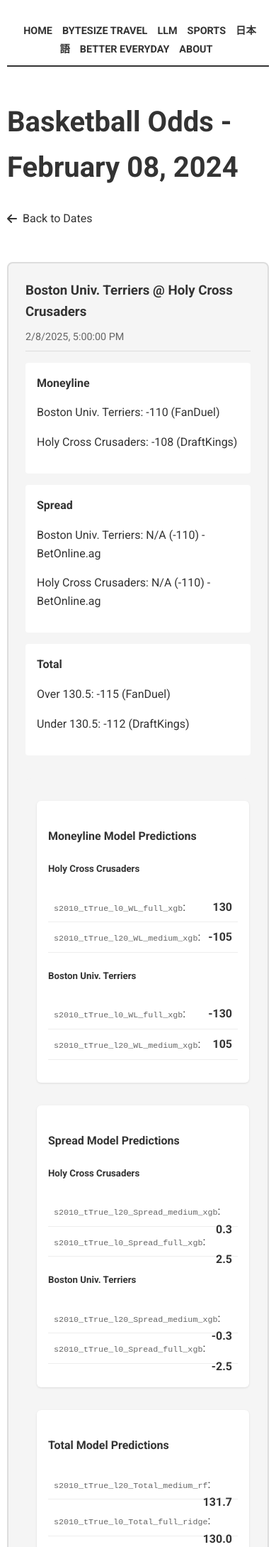
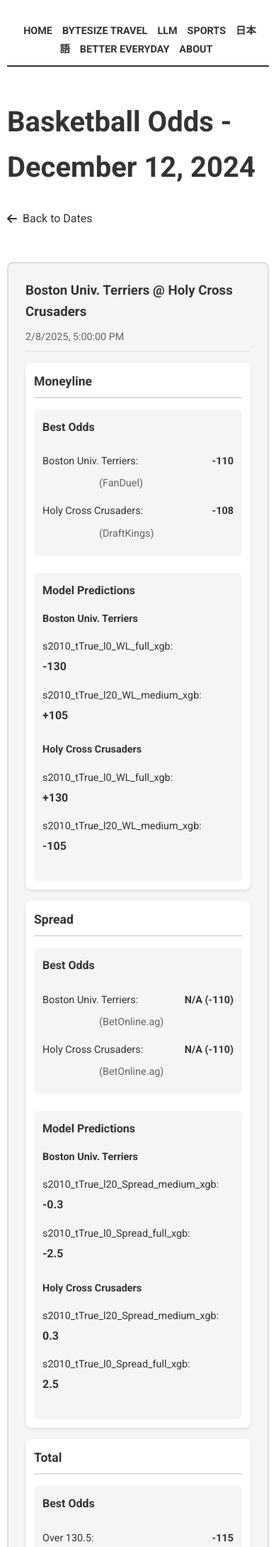
Before and after one commit to JohnathanOneal/JohnathanOneal.github.io, a Jekyll site: the page built from docs/categories/sports/basketball/2025/2/8/index.html, in a window 390 px wide. Shown: the part 332-2511 px from the top of the page at 71% size. Built offline with Jekyll 4.4.1, drawn with Linux system fonts in a browser that asks for light colours; some of the changed text lies outside the part shown.

Commit message:
new odds style and format

```diff
--- a/docs/assets/css/styles.css
+++ b/docs/assets/css/styles.css
@@ -1368,3 +1368,171 @@ body.dark-mode {
     max-width: 100%;
   }
 }
+
+/* Updated Odds Display Styles */
+.odds-section {
+    background: var(--bg-primary, #fff);
+    padding: 1.5rem;
+    border-radius: 8px;
+    box-shadow: 0 2px 4px rgba(0,0,0,0.1);
+}
+
+.odds-section h4 {
+    margin: 0 0 1.5rem 0;
+    color: var(--text-primary, #333);
+    font-size: 1.3rem;
+    font-weight: 600;
+    border-bottom: 2px solid var(--border-color, #ddd);
+    padding-bottom: 0.5rem;
+}
+
+.odds-section h5 {
+    margin: 0 0 1rem 0;
+    color: var(--text-primary, #333);
+    font-size: 1.1rem;
+    font-weight: 600;
+}
+
+.odds-content {
+    display: flex;
+    flex-direction: column;
+    gap: 1.5rem;
+}
+
+.odds-subsection {
+    padding: 1rem;
+    background: var(--bg-secondary, #f5f5f5);
+    border-radius: 6px;
+}
+
+.odds-row {
+    display: flex;
+    align-items: center;
+    padding: 0.5rem 0;
+    gap: 0.5rem;
+    font-size: 1rem;
+}
+
+.prediction-row {
+    display: flex;
+    flex-direction: column;
+    padding: 0.5rem 0;
+    gap: 0.25rem;
+    font-size: 1rem;
+}
+
+.team-name {
+    font-weight: 500;
+    min-width: 100px;
+    color: var(--text-primary, #333);
+}
+
+.odds-value, .prediction-value {
+    font-weight: 600;
+    color: var(--text-primary, #333);
+}
+
+.bookmaker {
+    color: var(--text-secondary, #666);
+    font-size: 0.9rem;
+}
+
+.model-name {
+    font-weight: 500;
+    color: var(--text-primary, #333);
+}
+
+.team-predictions {
+    margin-bottom: 1rem;
+}
+
+.team-predictions .team-name {
+    display: block;
+    margin-bottom: 0.5rem;
+    font-weight: 600;
+    color: var(--text-primary, #333);
+}
+
+.no-predictions {
+    color: var(--text-secondary, #666);
+    font-style: italic;
+    padding: 0.5rem 0;
+}
+
+/* Dark mode updates */
+.dark-mode .odds-section {
+    background-color: #2a2a2a;
+}
+
+.dark-mode .odds-subsection {
+    background-color: #333;
+}
+
+.dark-mode .odds-section h4,
+.dark-mode .odds-section h5 {
+    color: #e0e0e0;
+    border-color: #444;
+}
+
+.dark-mode .team-name,
+.dark-mode .model-name {
+    color: #e0e0e0;
+}
+
+.dark-mode .odds-value,
+.dark-mode .prediction-value {
+    color: #e0e0e0;
+}
+
+.dark-mode .bookmaker {
+    color: #aaa;
+}
+
+.dark-mode .no-predictions {
+    color: #aaa;
+}
+
+/* Responsive adjustments for odds sections */
+@media (max-width: 768px) {
+    .odds-section {
+        padding: 1rem;
+    }
+
+    .odds-subsection {
+        padding: 0.75rem;
+    }
+
+    .team-name, .model-name {
+        min-width: 80px;
+        font-size: 0.9rem;
+    }
+
+    .odds-row {
+        flex-wrap: wrap;
+        font-size: 0.9rem;
+    }
+
+    .bookmaker {
+        width: 100%;
+        margin-left: 80px;
+    }
+}
+
+@media (max-width: 480px) {
+    .odds-grid {
+        grid-template-columns: 1fr;
+    }
+
+    .odds-section {
+        padding: 0.75rem;
+    }
+
+    .odds-section h4 {
+        font-size: 1.1rem;
+        margin-bottom: 1rem;
+    }
+
+    .odds-section h5 {
+        font-size: 1rem;
+    }
+}
--- a/docs/categories/sports/basketball/2025/2/8/index.html
+++ b/docs/categories/sports/basketball/2025/2/8/index.html
@@ -1,9 +1,9 @@
 ---
 layout: default
-title: Basketball Odds - February 08, 2024
+title: Basketball Odds - December 12, 2024
 ---
 <div class="newspaper-category">
-    <h1 class="category-title">Basketball Odds - February 08, 2024</h1>
+    <h1 class="category-title">Basketball Odds - December 12, 2024</h1>
 
     <div class="navigation-links">
         <a href="{{ '/categories/sports/basketball' | relative_url }}" class="back-link">
@@ -36,25 +36,25 @@ function formatOdds(price) {
 
 function renderModelPredictions(predictions, type, team) {
     if (!predictions || !predictions[type] || !predictions[type][team]) {
-        return '<p>No model predictions available</p>';
+        return '<p class="no-predictions">No model predictions available</p>';
     }
 
     return predictions[type][team].map(model => `
-        <div class="model-prediction">
-            <span class="model-name">${model.modelName}</span>:
-            <span class="prediction-value">${model.point || model.ml_odds}</span>
+        <div class="prediction-row">
+            <span class="model-name">${model.modelName}:</span>
+            <span class="prediction-value">${model.point || formatOdds(model.ml_odds)}</span>
         </div>
     `).join('');
 }
 
 function renderTotalPredictions(predictions) {
-    if (!predictions || !predictions.Total || !predictions.Total.Over) {
-        return '<p>No total predictions available</p>';
+    if (!predictions?.Total?.Over) {
+        return '<p class="no-predictions">No model predictions available</p>';
     }
 
     return predictions.Total.Over.map(model => `
-        <div class="model-prediction">
-            <span class="model-name">${model.modelName}</span>:
+        <div class="prediction-row">
+            <span class="model-name">${model.modelName}:</span>
             <span class="prediction-value">${model.point}</span>
         </div>
     `).join('');
@@ -79,92 +79,87 @@ function renderOdds(games) {
             <div class="odds-grid">
                 <div class="odds-section">
                     <h4>Moneyline</h4>
-                    <p>${game.game_info.away}: ${formatOdds(game.best_odds.h2h[game.game_info.away]?.price || 'N/A')} (${game.best_odds.h2h[game.game_info.away]?.bookmaker || 'N/A'})</p>
-                    <p>${game.game_info.home}: ${formatOdds(game.best_odds.h2h[game.game_info.home]?.price || 'N/A')} (${game.best_odds.h2h[game.game_info.home]?.bookmaker || 'N/A'})</p>
+                    <div class="odds-content">
+                        <div class="odds-subsection">
+                            <h5>Best Odds</h5>
+                            <div class="odds-row">
+                                <span class="team-name">${game.game_info.away}:</span>
+                                <span class="odds-value">${formatOdds(game.best_odds.h2h[game.game_info.away]?.price || 'N/A')}</span>
+                                <span class="bookmaker">(${game.best_odds.h2h[game.game_info.away]?.bookmaker || 'N/A'})</span>
+                            </div>
+                            <div class="odds-row">
+                                <span class="team-name">${game.game_info.home}:</span>
+                                <span class="odds-value">${formatOdds(game.best_odds.h2h[game.game_info.home]?.price || 'N/A')}</span>
+                                <span class="bookmaker">(${game.best_odds.h2h[game.game_info.home]?.bookmaker || 'N/A'})</span>
+                            </div>
+                        </div>
+                        <div class="odds-subsection">
+                            <h5>Model Predictions</h5>
+                            <div class="team-predictions">
+                                <span class="team-name">${game.game_info.away}</span>
+                                ${renderModelPredictions(game.predictions, 'h2h', game.game_info.away)}
+                            </div>
+                            <div class="team-predictions">
+                                <span class="team-name">${game.game_info.home}</span>
+                                ${renderModelPredictions(game.predictions, 'h2h', game.game_info.home)}
+                            </div>
+                        </div>
+                    </div>
                 </div>
 
                 <div class="odds-section">
                     <h4>Spread</h4>
-                    <p>${game.game_info.away}: ${game.best_odds.spread[game.game_info.away]?.point || 'N/A'} (${formatOdds(game.best_odds.spread[game.game_info.away]?.price || 'N/A')}) - ${game.best_odds.spread[game.game_info.away]?.bookmaker || 'N/A'}</p>
-                    <p>${game.game_info.home}: ${game.best_odds.spread[game.game_info.home]?.point || 'N/A'} (${formatOdds(game.best_odds.spread[game.game_info.home]?.price || 'N/A')}) - ${game.best_odds.spread[game.game_info.home]?.bookmaker || 'N/A'}</p>
+                    <div class="odds-content">
+                        <div class="odds-subsection">
+                            <h5>Best Odds</h5>
+                            <div class="odds-row">
+                                <span class="team-name">${game.game_info.away}:</span>
+                                <span class="odds-value">${game.best_odds.spread[game.game_info.away]?.point || 'N/A'} (${formatOdds(game.best_odds.spread[game.game_info.away]?.price || 'N/A')})</span>
+                                <span class="bookmaker">(${game.best_odds.spread[game.game_info.away]?.bookmaker || 'N/A'})</span>
+                            </div>
+                            <div class="odds-row">
+                                <span class="team-name">${game.game_info.home}:</span>
+                                <span class="odds-value">${game.best_odds.spread[game.game_info.home]?.point || 'N/A'} (${formatOdds(game.best_odds.spread[game.game_info.home]?.price || 'N/A')})</span>
+                                <span class="bookmaker">(${game.best_odds.spread[game.game_info.home]?.bookmaker || 'N/A'})</span>
+                            </div>
+                        </div>
+                        <div class="odds-subsection">
+                            <h5>Model Predictions</h5>
+                            <div class="team-predictions">
+                                <span class="team-name">${game.game_info.away}</span>
+                                ${renderModelPredictions(game.predictions, 'Spread', game.game_info.away)}
+                            </div>
+                            <div class="team-predictions">
+                                <span class="team-name">${game.game_info.home}</span>
+                                ${renderModelPredictions(game.predictions, 'Spread', game.game_info.home)}
+                            </div>
+                        </div>
+                    </div>
                 </div>
 
                 <div class="odds-section">
                     <h4>Total</h4>
-                    <p>Over ${game.best_odds.total.Over?.point || 'N/A'}: ${formatOdds(game.best_odds.total.Over?.price || 'N/A')} (${game.best_odds.total.Over?.bookmaker || 'N/A'})</p>
-                    <p>Under ${game.best_odds.total.Under?.point || 'N/A'}: ${formatOdds(game.best_odds.total.Under?.price || 'N/A')} (${game.best_odds.total.Under?.bookmaker || 'N/A'})</p>
-                </div>
-
-                <div class="model-predictions">
-                    <div class="prediction-section">
-                        <h4>Moneyline Model Predictions</h4>
-                        <div class="team-predictions">
-                            <h5>${game.game_info.home}</h5>
-                            ${renderModelPredictions(game.predictions, 'h2h', game.game_info.home)}
+                    <div class="odds-content">
+                        <div class="odds-subsection">
+                            <h5>Best Odds</h5>
+                            <div class="odds-row">
+                                <span class="team-name">Over ${game.best_odds.total.Over?.point || 'N/A'}:</span>
+                                <span class="odds-value">${formatOdds(game.best_odds.total.Over?.price || 'N/A')}</span>
+                                <span class="bookmaker">(${game.best_odds.total.Over?.bookmaker || 'N/A'})</span>
+                            </div>
+                            <div class="odds-row">
+                                <span class="team-name">Under ${game.best_odds.total.Under?.point || 'N/A'}:</span>
+                                <span class="odds-value">${formatOdds(game.best_odds.total.Under?.price || 'N/A')}</span>
+                                <span class="bookmaker">(${game.best_odds.total.Under?.bookmaker || 'N/A'})</span>
+                            </div>
                         </div>
-                        <div class="team-predictions">
-                            <h5>${game.game_info.away}</h5>
-                            ${renderModelPredictions(game.predictions, 'h2h', game.game_info.away)}
+                        <div class="odds-subsection">
+                            <h5>Model Predictions</h5>
+                            ${renderTotalPredictions(game.predictions)}
                         </div>
-                    </div>
-
-                    <div class="prediction-section">
-                        <h4>Spread Model Predictions</h4>
-                        <div class="team-predictions">
-                            <h5>${game.game_info.home}</h5>
-                            ${renderModelPredictions(game.predictions, 'Spread', game.game_info.home)}
-                        </div>
-                        <div class="team-predictions">
-                            <h5>${game.game_info.away}</h5>
-                            ${renderModelPredictions(game.predictions, 'Spread', game.game_info.away)}
-                        </div>
-                    </div>
-
-                    <div class="prediction-section">
-                        <h4>Total Model Predictions</h4>
-                        ${renderTotalPredictions(game.predictions)}
                     </div>
                 </div>
             </div>
-
-            <style>
-                .model-predictions {
-                    display: grid;
-                    grid-template-columns: repeat(auto-fit, minmax(300px, 1fr));
-                    gap: 1rem;
-                    margin-top: 1rem;
-                    padding: 1rem;
-                    background: #f5f5f5;
-                    border-radius: 8px;
-                }
-
-                .prediction-section {
-                    padding: 1rem;
-                    background: white;
-                    border-radius: 6px;
-                    box-shadow: 0 1px 3px rgba(0,0,0,0.1);
-                }
-
-                .team-predictions {
-                    margin: 1rem 0;
-                }
-
-                .model-prediction {
-                    padding: 0.5rem;
-                    border-bottom: 1px solid #eee;
-                }
-
-                .model-name {
-                    font-family: monospace;
-                    font-size: 0.9em;
-                    color: #666;
-                }
-
-                .prediction-value {
-                    font-weight: bold;
-                    float: right;
-                }
-            </style>
         `;
 
         container.appendChild(gameCard);
```
